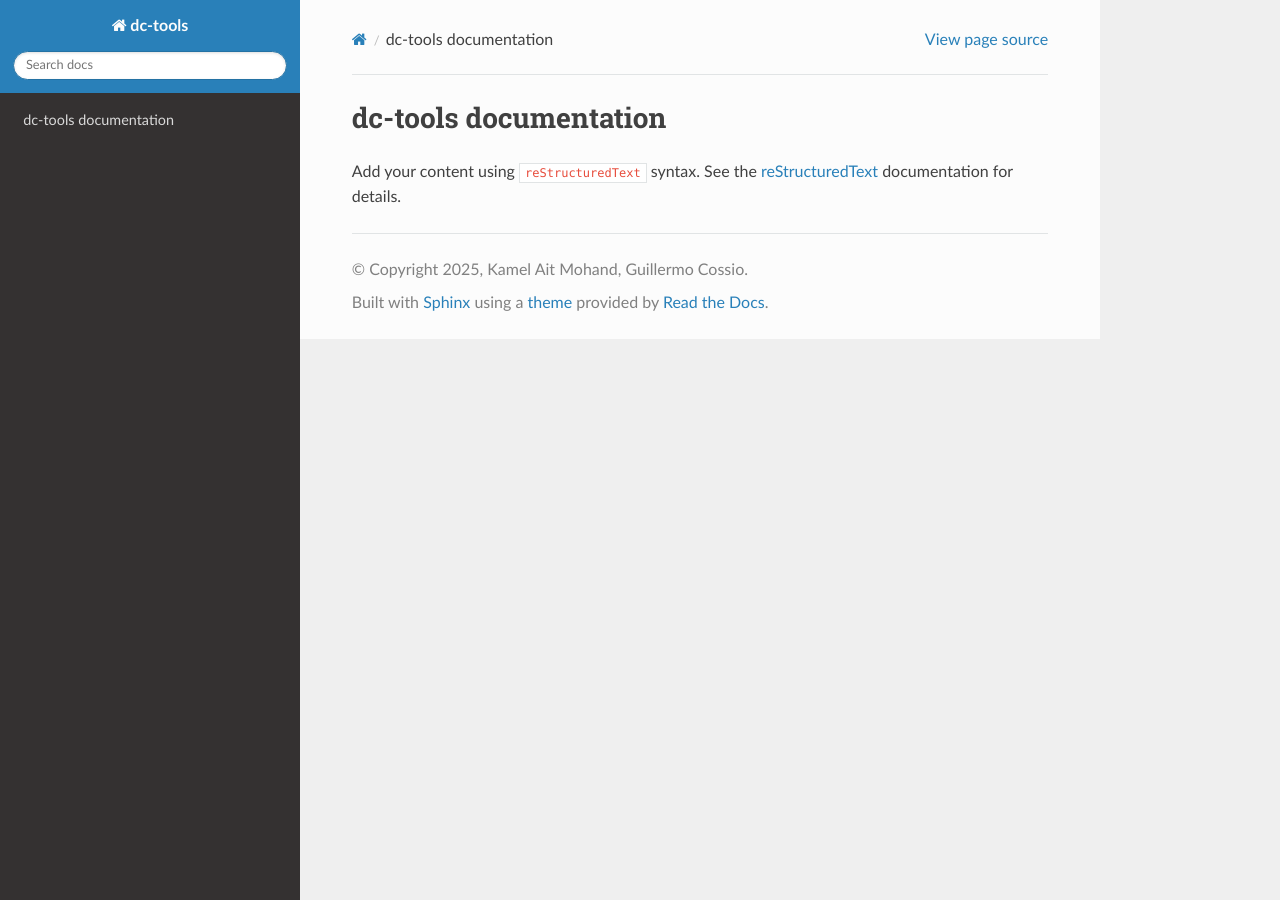
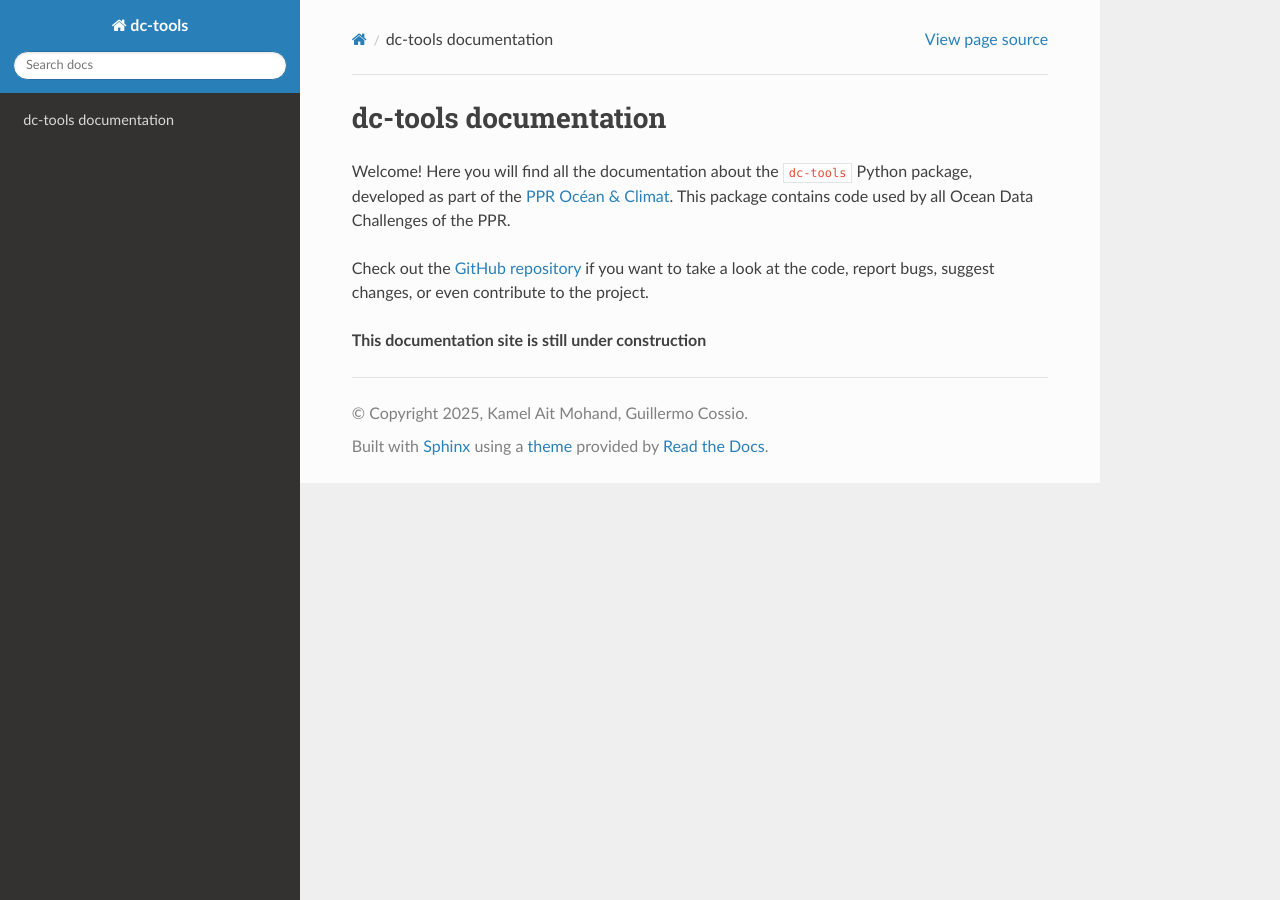
Before and after one commit to ocean-ai-data-challenges/dc-tools, a Sphinx documentation site: the page built from docs/source/index.rst, in a window 1280 px wide. Built offline with Sphinx 7.4.7 and the Read the Docs theme 3.1.0, drawn with Linux system fonts in a browser that asks for light colours.

Commit message:
Added short intro to index.rst

```diff
--- a/docs/source/index.rst
+++ b/docs/source/index.rst
@@ -6,9 +6,19 @@
 dc-tools documentation
 ======================
 
-Add your content using ``reStructuredText`` syntax. See the
-`reStructuredText <https://www.sphinx-doc.org/en/master/usage/restructuredtext/index.html>`_
-documentation for details.
+Welcome! Here you will find all the documentation about the ``dc-tools`` Python
+package, developed as part of the `PPR Océan & Climat <https://www.ocean-climat.fr/>`_.
+This package contains code used by all Ocean Data Challenges of the PPR.
+
+Check out the `GitHub repository <https://github.com/ppr-ocean-ia/dc-tools>`_ if
+you want to take a look at the code, report bugs, suggest changes, or even
+contribute to the project.
+
+**This documentation site is still under construction**
+
+.. Add your content using ``reStructuredText`` syntax. See the
+   `reStructuredText <https://www.sphinx-doc.org/en/master/usage/restructuredtext/index.html>`_
+   documentation for details.
 
 
 .. toctree::
```
